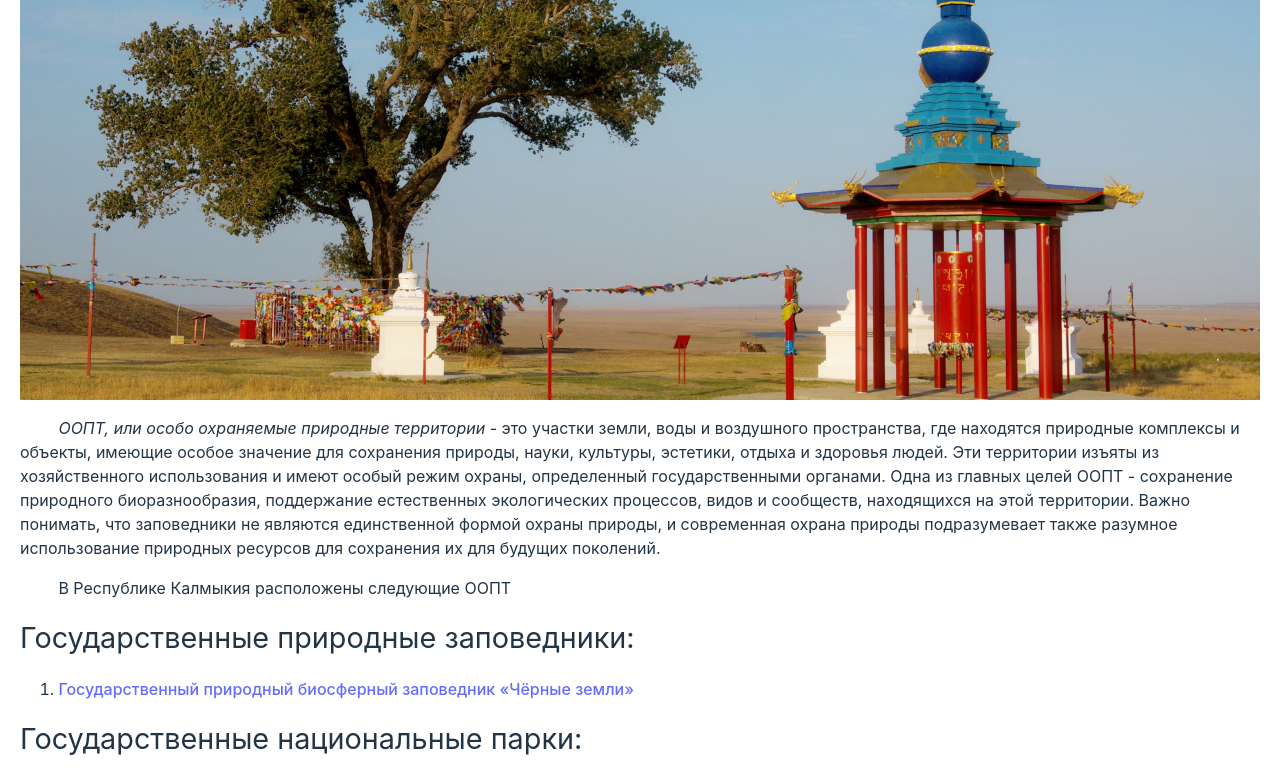
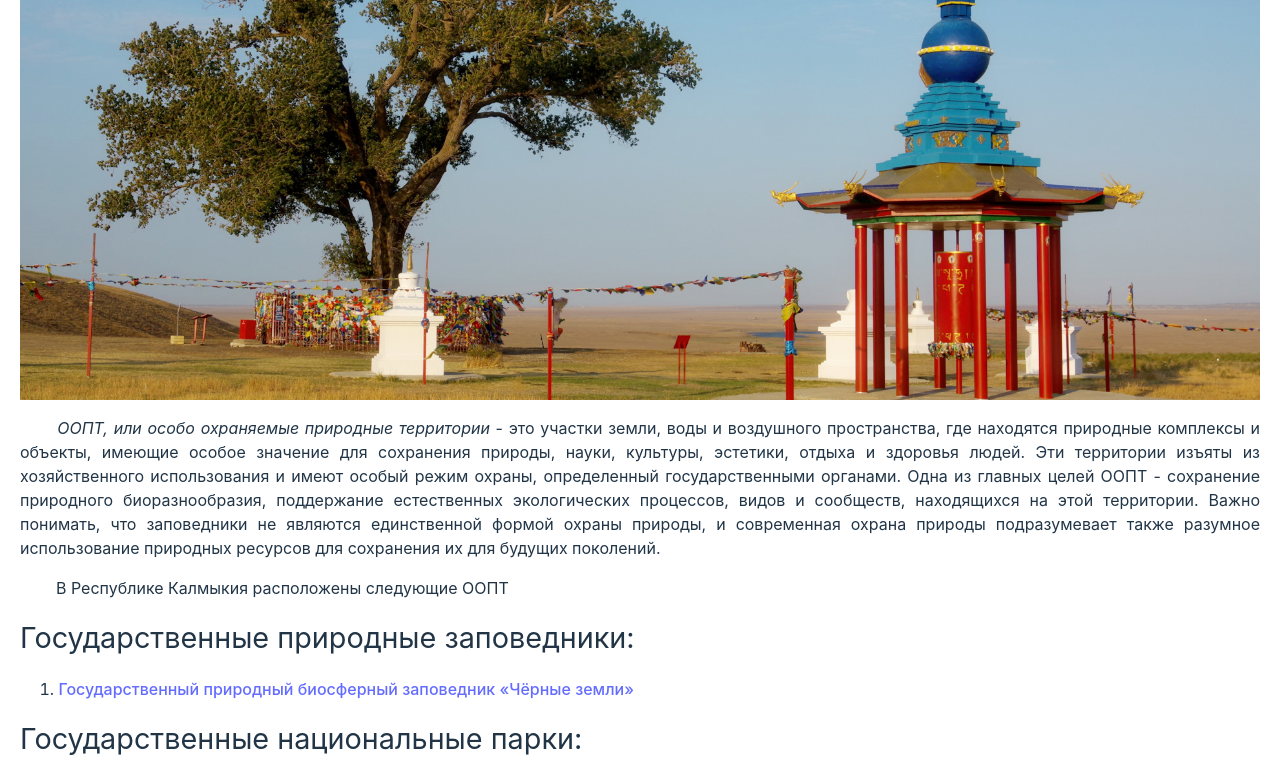
Before and after one commit to VadimZo/NatureAreas, a React (Vite) app: page / in a window 1280 px wide. Shown: the part 453-1234 px from the top of the page. Built offline with nearby package versions, Linux system fonts and the light colour scheme.

Commit message:
text fixes

```diff
--- a/src/components/ImageGalary/index.tsx
+++ b/src/components/ImageGalary/index.tsx
@@ -6,8 +6,9 @@ import "swiper/css/pagination";
 import "swiper/css/scrollbar";
 import "swiper/css";
 import "./index.scss";
+import { Image } from "../../constants";
 
-export const ImagesGalary = ({ images }: { images: string[] | undefined }) => {
+export const ImagesGalary = ({ images }: { images: Image[] | undefined }) => {
   return (
     <Swiper
       spaceBetween={50}
@@ -19,9 +20,15 @@ export const ImagesGalary = ({ images }: { images: string[] | undefined }) => {
       onSwiper={(swiper) => console.log(swiper)}
     >
       {images?.map((image) => {
+        const { url } = image;
         return (
           <SwiperSlide>
-            <img className="slide__img" src={image} alt="" />
+            <img
+              style={{ aspectRatio: 87 / 61 }}
+              className="slide__img"
+              src={url}
+              alt=""
+            />
           </SwiperSlide>
         );
       })}
--- a/src/components/MapCustom/maxZoomChanger.tsx
+++ b/src/components/MapCustom/maxZoomChanger.tsx
@@ -3,6 +3,6 @@ export function maxZoomChanger(firstCoordinate: number | undefined): number {
     case 45.908647512112796:
       return 9.5;
     default:
-      return 12;
+      return 11;
   }
 }
--- a/src/index.css
+++ b/src/index.css
@@ -108,11 +108,11 @@ img {
 }
 
 p {
-  text-indent: clamp(12px, 3vw, 40px);
   white-space: pre-wrap;
+  text-align: justify;
 }
 ol {
-padding-left: clamp(12px, 3vw, 40px);
+  padding-left: clamp(12px, 3vw, 40px);
 }
 h2 {
   font-size: clamp(1.5rem, 1rem + 1.5vw, 1.8rem);
--- a/src/modals/ModalNatureArea/FilesTable/index.scss
+++ b/src/modals/ModalNatureArea/FilesTable/index.scss
@@ -1,3 +1,9 @@
+.table-wrapper {
+  overflow-x: auto;
+}
+.table {
+  min-width: 640px;
+}
 table,
 th,
 td {
--- a/src/modals/ModalNatureArea/FilesTable/index.tsx
+++ b/src/modals/ModalNatureArea/FilesTable/index.tsx
@@ -4,7 +4,8 @@ import { File } from "../../../constants";
 
 export const FilesTable = ({ files }: { files: File[] }) => {
   return (
-    <table>
+    <div className="table-wrapper">
+      <table className="table">
         <tr>
           <th></th>
           <th>Название документа</th>
@@ -32,5 +33,6 @@ export const FilesTable = ({ files }: { files: File[] }) => {
           );
         })}
       </table>
+    </div>
   );
 };
--- a/src/modals/ModalNatureArea/index.scss
+++ b/src/modals/ModalNatureArea/index.scss
@@ -27,16 +27,12 @@ ul.contacts__list {
 .nature-main {
   margin-bottom: 10px;
 }
-p.nature-main__desc {
-  text-indent: 35px;
-}
 .nature-main__desc {
   padding: 0;
   margin: 0;
   font-size: 1.1rem;
 }
 p.nature-main__html {
-  text-indent: 0;
   white-space: pre-line;
 }
 .nature-main__html {
--- a/src/modals/index.scss
+++ b/src/modals/index.scss
@@ -27,8 +27,8 @@
 }
 .modal__close {
   position: absolute;
-  right: 16px;
-  top: 12px;
+  right: 20px;
+  top: 4px;
 }
 .close-icon {
   cursor: pointer;
--- a/src/pages/Home/index.tsx
+++ b/src/pages/Home/index.tsx
@@ -17,20 +17,20 @@ export default function Home() {
       </h2>
       <img className="home-img logo-spin" src={HomeImage} />
       <p>
-        <i>ООПТ, или особо охраняемые природные территории</i> - это участки
-        земли, воды и воздушного пространства, где находятся природные комплексы
-        и объекты, имеющие особое значение для сохранения природы, науки,
-        культуры, эстетики, отдыха и здоровья людей. Эти территории изъяты из
-        хозяйственного использования и имеют особый режим охраны, определенный
-        государственными органами. Одна из главных целей ООПТ - сохранение
-        природного биоразнообразия, поддержание естественных экологических
-        процессов, видов и сообществ, находящихся на этой территории. Важно
-        понимать, что заповедники не являются единственной формой охраны
-        природы, и современная охрана природы подразумевает также разумное
-        использование природных ресурсов для сохранения их для будущих
+        <i>{"\t"}ООПТ, или особо охраняемые природные территории</i> - это
+        участки земли, воды и воздушного пространства, где находятся природные
+        комплексы и объекты, имеющие особое значение для сохранения природы,
+        науки, культуры, эстетики, отдыха и здоровья людей. Эти территории
+        изъяты из хозяйственного использования и имеют особый режим охраны,
+        определенный государственными органами. Одна из главных целей ООПТ -
+        сохранение природного биоразнообразия, поддержание естественных
+        экологических процессов, видов и сообществ, находящихся на этой
+        территории. Важно понимать, что заповедники не являются единственной
+        формой охраны природы, и современная охрана природы подразумевает также
+        разумное использование природных ресурсов для сохранения их для будущих
         поколений.
       </p>
-      <p>В Республике Калмыкия расположены следующие ООПТ</p>
+      <p>{"\t"}В Республике Калмыкия расположены следующие ООПТ</p>
       <ListArea />
     </>
   );
```
Also changed, not shown: src/constants/index.tsx (+26 -26 lines), 1 other file (tests, documents, lock files or other folders). Lines whose indentation alone changed are shown as unchanged.
